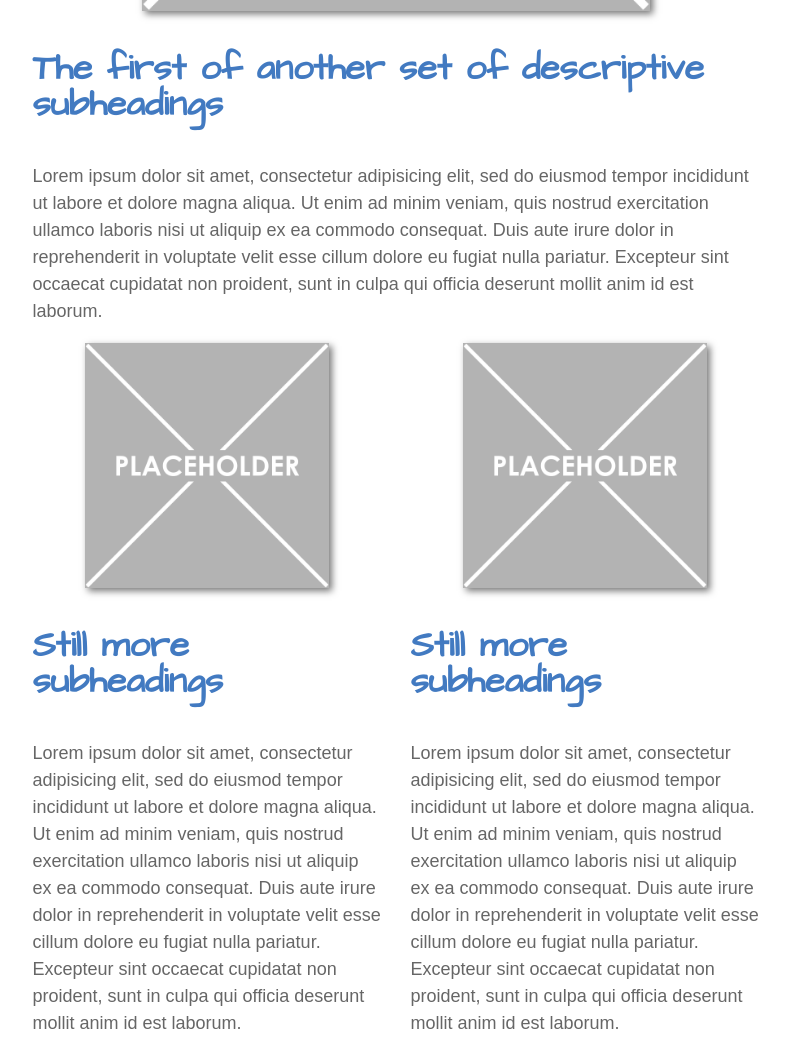
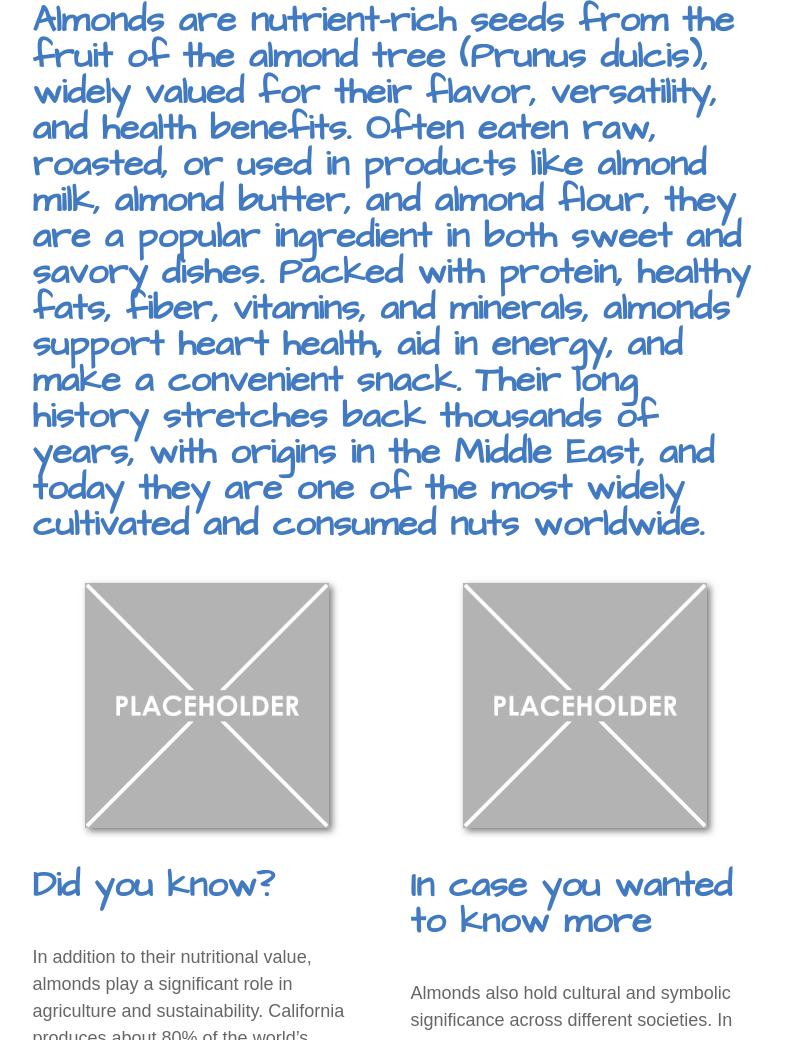
Before and after one commit to KillstreakZero/DMIT-1528, a plain HTML site: page index.html in a window 1280 px wide. Shown: the part 1164-2204 px from the top of the page, without its empty margins (244-1033 px from the left). Drawn offline with Linux system fonts and the light colour scheme; files that its build step writes are made by us from their sources; files whose address does not match are found by name; a web font is replaced by a local one.

Commit message:
Add files via upload

```diff
--- a/index.html
+++ b/index.html
@@ -40,8 +40,8 @@
 		<div class="header-bg-wrap"> <!-- Image as content not design -->
   		  <img class="header-bg-image" src="img/placeholder-1920x500.png" alt="Text that describes the image">
   		  <div class="header-content">
-    		<h1>The Story of An <span class="shine">Almond!</span></h1>
-			<h2>Your witty and compelling tag line goes here</h2>
+    		<h1>The Story of An Amazing <span class="shine">Almond!</span></h1>
+			<h2>Almonds come and they go, harvest time is not for show</h2>
   		  </div>
 		</div>
 	</header>
@@ -51,13 +51,13 @@
 		</aside> -->  <!-- end of sidebar1 -->
 
 		<section class="content">
-			<h2>The first of many telling subheadings</h2>
+			<h2>What about them almonds?</h2>
 		<article>
         	<div class="image-container">
         		<img src="img/placeholder-2400.png" alt="Something specific about the image" />
         	</div>
-        	<h3>The first of another set of descriptive subheadings</h3>
-			<p>Lorem ipsum dolor sit amet, consectetur adipisicing elit, sed do eiusmod tempor incididunt ut labore et dolore magna aliqua. Ut enim ad minim veniam, quis nostrud exercitation ullamco laboris nisi ut aliquip ex ea commodo consequat. Duis aute irure dolor in reprehenderit in voluptate velit esse cillum dolore eu fugiat nulla pariatur. Excepteur sint occaecat cupidatat non proident, sunt in culpa qui officia deserunt mollit anim id est laborum.</p>
+        	<h3>Almonds are nutrient-rich seeds from the fruit of the almond tree (Prunus dulcis), widely valued for their flavor, versatility, and health benefits. Often eaten raw, roasted, or used in products like almond milk, almond butter, and almond flour, they are a popular ingredient in both sweet and savory dishes. Packed with protein, healthy fats, fiber, vitamins, and minerals, almonds support heart health, aid in energy, and make a convenient snack. Their long history stretches back thousands of years, with origins in the Middle East, and today they are one of the most widely cultivated and consumed nuts worldwide.</h3>
+			<p></p>
 		</article>
 		<article>
 			<div class="outer-container">
@@ -65,15 +65,15 @@
         			<div class="image-container">
         			<img src="img/placeholder-2400.png" alt="Something specific about the image" />
         			</div> <!-- End of the image container -->
-					<h3>Still more subheadings</h3>
-					<p>Lorem ipsum dolor sit amet, consectetur adipisicing elit, sed do eiusmod tempor incididunt ut labore et dolore magna aliqua. Ut enim ad minim veniam, quis nostrud exercitation ullamco laboris nisi ut aliquip ex ea commodo consequat. Duis aute irure dolor in reprehenderit in voluptate velit esse cillum dolore eu fugiat nulla pariatur. Excepteur sint occaecat cupidatat non proident, sunt in culpa qui officia deserunt mollit anim id est laborum.</p>
+					<h3>Did you know?</h3>
+					<p>In addition to their nutritional value, almonds play a significant role in agriculture and sustainability. California produces about 80% of the world’s almonds, making it a major driver of the state’s economy, though almond farming is often discussed in relation to its high water usage. Beyond food, almonds are also used in cosmetic products—almond oil is prized for its moisturizing properties and is commonly found in skincare and haircare formulations. With their versatility spanning from culinary applications to health and beauty, almonds continue to be a globally important crop with both cultural and economic impact.					</p>
 				</div> <!-- End of the first inner container -->
 				<div class="inner-container"> <!-- Second inner container -->
         			<div class="image-container">
         			<img src="img/placeholder-2400.png" alt="Something specific about the image" />
         			</div> <!-- End of the image container -->
-					<h3>Still more subheadings</h3>
-					<p>Lorem ipsum dolor sit amet, consectetur adipisicing elit, sed do eiusmod tempor incididunt ut labore et dolore magna aliqua. Ut enim ad minim veniam, quis nostrud exercitation ullamco laboris nisi ut aliquip ex ea commodo consequat. Duis aute irure dolor in reprehenderit in voluptate velit esse cillum dolore eu fugiat nulla pariatur. Excepteur sint occaecat cupidatat non proident, sunt in culpa qui officia deserunt mollit anim id est laborum.</p>
+					<h3>In case you wanted to know more</h3>
+					<p>Almonds also hold cultural and symbolic significance across different societies. In ancient times, they were considered a symbol of good luck and fertility, often given as gifts during weddings and celebrations. Today, almonds remain a traditional ingredient in holiday desserts and festive foods around the world, from marzipan in Europe to sweets in South Asia. Their presence in both everyday meals and special occasions reflects their enduring place in human history and culture.</p>
 				</div> <!-- End of the second inner container -->
 			</div> <!-- End of the outer container -->
 		</article>
@@ -81,8 +81,8 @@
         	<div class="image-container">
         		<img src="img/placeholder-2400.png" alt="Something specific about the image" />
         	</div>
-			<h3>The Third of another set of descriptive subheadings</h3>
-			<p>Lorem ipsum dolor sit amet, consectetur adipisicing elit, sed do eiusmod tempor incididunt ut labore et dolore magna aliqua. Ut enim ad minim veniam, quis nostrud exercitation ullamco laboris nisi ut aliquip ex ea commodo consequat. Duis aute irure dolor in reprehenderit in voluptate velit esse cillum dolore eu fugiat nulla pariatur. Excepteur sint occaecat cupidatat non proident, sunt in culpa qui officia deserunt mollit anim id est laborum.</p>
+			<h3>In case you didnt have enough info on almonds</h3>
+			<p>Scientific studies continue to explore the health benefits of almonds, highlighting their role in supporting weight management, stabilizing blood sugar, and reducing the risk of heart disease. The combination of healthy fats, protein, and fiber helps keep people feeling full and energized. As consumer demand for plant-based and nutritious foods grows, almonds are increasingly used in innovative products such as dairy alternatives, protein bars, and gluten-free baking mixes, ensuring their relevance in modern diets.</p>
 		</article>
 	</section><!-- end of content -->
 		<aside>
```
